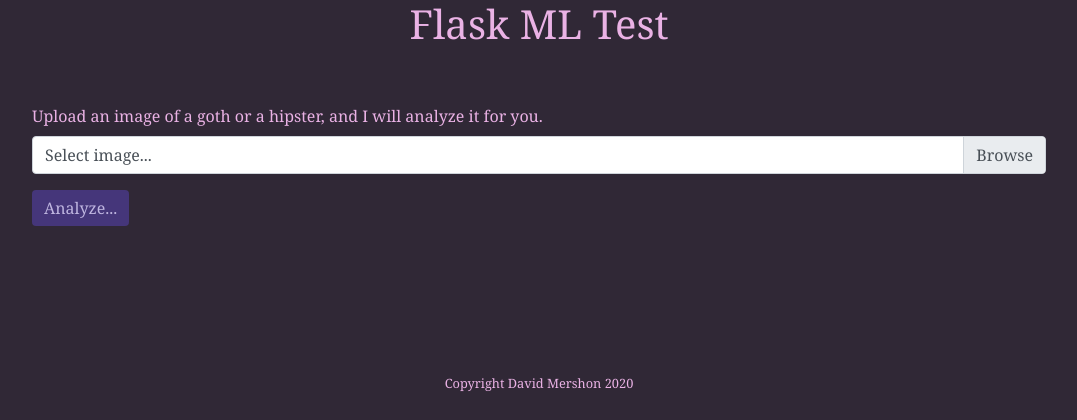
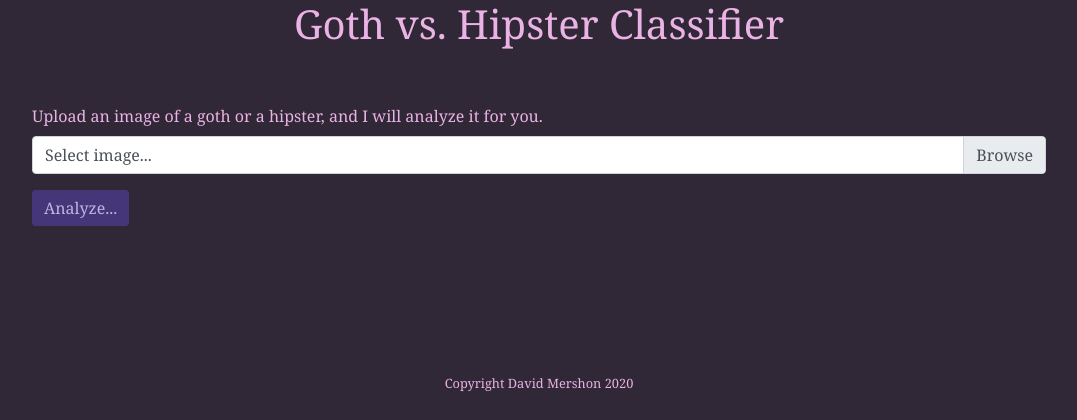
Before and after one commit to DavidMershon81/deploy_ml_goth_vs_hipster, a Flask app: page / in a window 1280 px wide. Shown: the top 420 px of the page, without its empty margins (101-1178 px from the left). Run offline with Flask 2, Linux system fonts and the light colour scheme; parts of the project's set-up code (start-up, migrations or seed data) failed here and were passed over; some libraries are stand-ins or nearby versions.

Commit message:
changed page title and heading

```diff
--- a/flask/app/templates/index.html
+++ b/flask/app/templates/index.html
@@ -1,7 +1,7 @@
 {% extends "layout.html" %}
 
 {% block title %}
-Test Display ML Model
+Goth vs. Hipster Classifier
 {% endblock %}
 
 {% block scripts %}
--- a/flask/app/templates/layout.html
+++ b/flask/app/templates/layout.html
@@ -24,7 +24,7 @@
 
     <body>
         <header>
-            <h1 class="h1 text-center">Flask ML Test</h1>
+            <h1 class="h1 text-center">Goth vs. Hipster Classifier</h1>
         </header>
         <main class="container p-5">
             {% block main %}{% endblock %}
```
